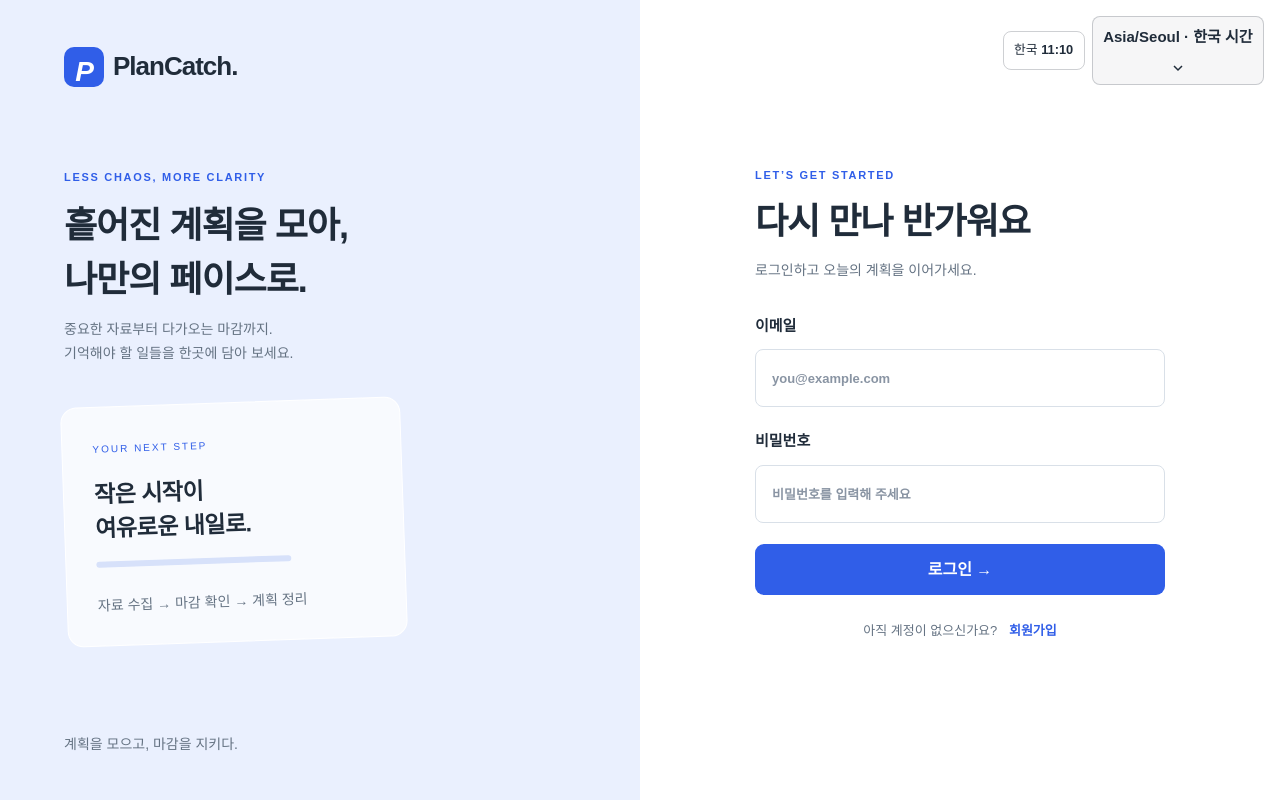
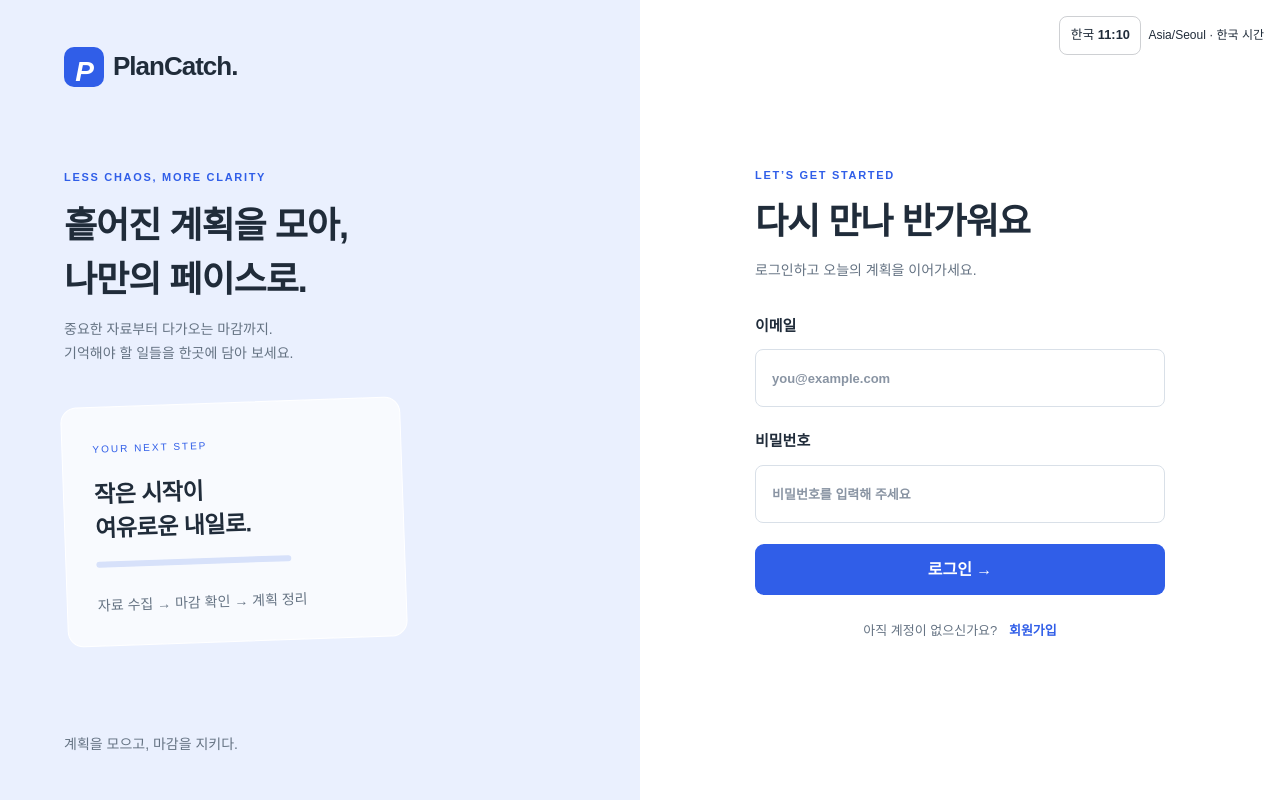
Before and after one commit to Voliti1/Plancatch, a Next.js app in the folder frontend/: page /login in a window 1280 px wide. Built offline with nearby package versions, Linux system fonts and the light colour scheme.

Commit message:
Restore the original time zone text trigger

```diff
--- a/frontend/features/settings/time-zone.css
+++ b/frontend/features/settings/time-zone.css
@@ -9,8 +9,7 @@
   font-size: 0.8rem;
 }
 
-.time-zone-clocks,
-.time-zone-select {
+.time-zone-clocks {
   display: inline-flex;
   align-items: center;
   gap: 0.65rem;
@@ -20,9 +19,6 @@
   padding: 0.45rem 0.65rem;
   margin: 0;
   font-variant-numeric: tabular-nums;
-}
-
-.time-zone-clocks {
   flex-wrap: wrap;
 }
 
@@ -32,24 +28,26 @@
 
 .time-zone-select {
   position: relative;
-  background: color-mix(in srgb, currentColor 4%, transparent);
+  border-radius: 0.35rem;
 }
 
-.time-zone-select:hover,
-.time-zone-select:focus-within {
-  background: color-mix(in srgb, currentColor 14%, transparent);
+@media (hover: hover) {
+  .time-zone-select:hover {
+    background: color-mix(in srgb, currentColor 12%, transparent);
+    box-shadow: 0 0 0 0.35rem color-mix(in srgb, currentColor 12%, transparent);
+  }
 }
 
-.time-zone-select:focus-within {
+.time-zone-select:has(select:focus-visible) {
   outline: 2px solid currentColor;
-  outline-offset: 2px;
+  outline-offset: 0.35rem;
 }
 
 .time-zone-select select {
   position: absolute;
-  inset: 0;
-  width: 100%;
-  height: 100%;
+  inset: -0.35rem;
+  width: calc(100% + 0.7rem);
+  height: calc(100% + 0.7rem);
   opacity: 0;
   cursor: pointer;
 }
--- a/frontend/features/settings/time-zone.tsx
+++ b/frontend/features/settings/time-zone.tsx
@@ -113,18 +113,8 @@ export function TimeZoneControl() {
           )}
         </div>
       )}
-      <label className="time-zone-select">
-        <span>
-          {zone} · {zoneName(zone)}
-        </span>
-        <svg viewBox="0 0 16 16" width="16" height="16" aria-hidden="true">
-          <path
-            d="m4 6 4 4 4-4"
-            fill="none"
-            stroke="currentColor"
-            strokeWidth="1.5"
-          />
-        </svg>
+      <span className="timezone time-zone-select">
+        {zone} · {zoneName(zone)}
         <select
           aria-label="기준 시간대 변경"
           value={zone}
@@ -138,7 +128,7 @@ export function TimeZoneControl() {
             </option>
           ))}
         </select>
-      </label>
+      </span>
       {error && (
         <span className="time-zone-error" role="alert">
           {error}
```
Also changed, not shown: 1 other file (tests, documents, lock files or other folders).
